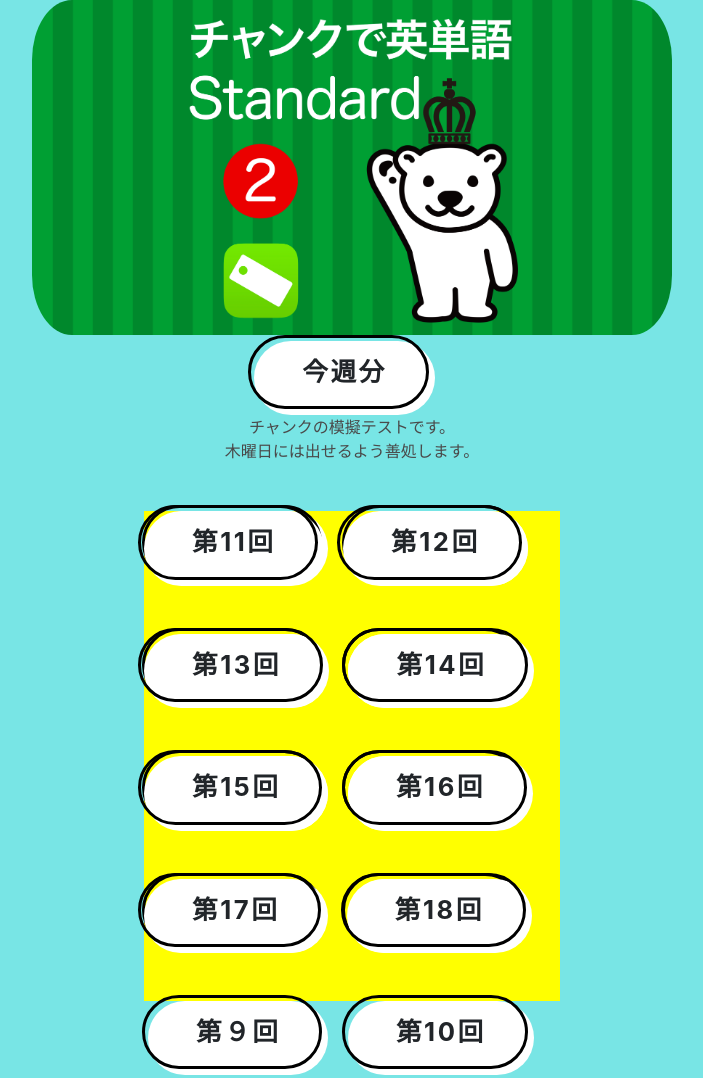
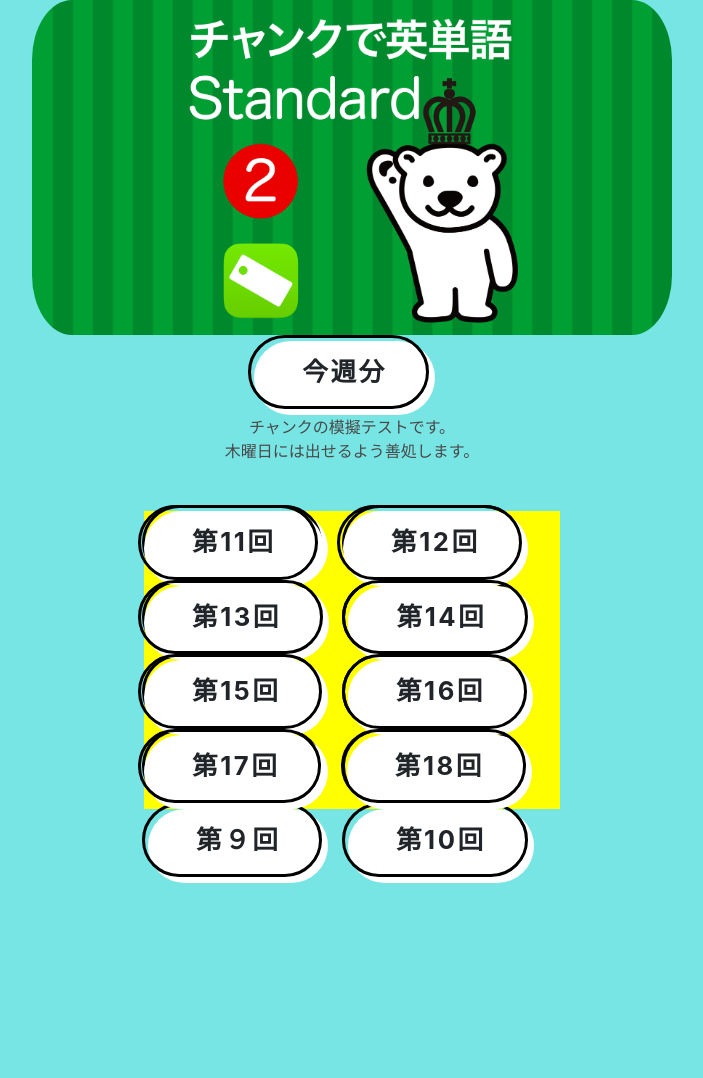
Before and after one commit to Gobousei/chunk, a plain HTML site: page index.html in a window 1280 px wide. Shown: the top 1078 px of the page, without its empty margins (288-991 px from the left). Drawn offline with nearby package versions, Linux system fonts and the light colour scheme.

Commit message:
Update index.html

```diff
--- a/index.html
+++ b/index.html
@@ -20,24 +20,24 @@
       <br></br>
       <div class="inner">
     <a href="./notest"target="_blank" class="btn btn-border-shadow btn-border-shadow--radius">第１回</a>
-    <a href="./notest"target="_blank" class="btn btn-border-shadow btn-border-shadow--radius">第２回</a><br><br></br>
+    <a href="./notest"target="_blank" class="btn btn-border-shadow btn-border-shadow--radius">第２回</a><br>
         <a href="./notest"target="_blank" class="btn btn-border-shadow btn-border-shadow--radius">第３回</a>
-    <a href="./notest"target="_blank" class="btn btn-border-shadow btn-border-shadow--radius">第４回</a><br><br></br>
+    <a href="./notest"target="_blank" class="btn btn-border-shadow btn-border-shadow--radius">第４回</a><br>
         <a href="./notest"target="_blank" class="btn btn-border-shadow btn-border-shadow--radius">第５回</a>
-    <a href="./notest"target="_blank" class="btn btn-border-shadow btn-border-shadow--radius">第６回</a><br><br></br>
+    <a href="./notest"target="_blank" class="btn btn-border-shadow btn-border-shadow--radius">第６回</a><br>
         <a href="./notest"target="_blank" class="btn btn-border-shadow btn-border-shadow--radius">第７回</a>
-    <a href="./notest"target="_blank" class="btn btn-border-shadow btn-border-shadow--radius">第８回</a><br><br></br>
+    <a href="./notest"target="_blank" class="btn btn-border-shadow btn-border-shadow--radius">第８回</a><br>
         <a href="./notest"target="_blank" class="btn btn-border-shadow btn-border-shadow--radius">第９回</a>
-    <a href="./notest"target="_blank" class="btn btn-border-shadow btn-border-shadow--radius">第10回</a><br><br></br>
+    <a href="./notest"target="_blank" class="btn btn-border-shadow btn-border-shadow--radius">第10回</a><br>
     </div><div class="inner2">
             <a href="./notest"target="_blank" class="btn btn-border-shadow btn-border-shadow--radius">第11回</a>
-    <a href="./notest"target="_blank" class="btn btn-border-shadow btn-border-shadow--radius">第12回</a><br><br></br>
+    <a href="./notest"target="_blank" class="btn btn-border-shadow btn-border-shadow--radius">第12回</a><br>
             <a href="./notest"target="_blank" class="btn btn-border-shadow btn-border-shadow--radius">第13回</a>
-    <a href="./notest"target="_blank" class="btn btn-border-shadow btn-border-shadow--radius">第14回</a><br><br></br>
+    <a href="./notest"target="_blank" class="btn btn-border-shadow btn-border-shadow--radius">第14回</a><br>
             <a href="./notest"target="_blank" class="btn btn-border-shadow btn-border-shadow--radius">第15回</a>
-    <a href="./notest"target="_blank" class="btn btn-border-shadow btn-border-shadow--radius">第16回</a><br><br></br>
+    <a href="./notest"target="_blank" class="btn btn-border-shadow btn-border-shadow--radius">第16回</a><br>
             <a href="./notest"target="_blank" class="btn btn-border-shadow btn-border-shadow--radius">第17回</a>
-    <a href="./notest"target="_blank" class="btn btn-border-shadow btn-border-shadow--radius">第18回</a><br><br></br>
+    <a href="./notest"target="_blank" class="btn btn-border-shadow btn-border-shadow--radius">第18回</a><br>
       </div>
       </div>
     <br></br><br></br><br></br><br></br><br></br><br></br><br></br><br></br><br></br><br></br><br></br><br></br><br></br><br></br><br></br><br></br><br></br>
```
